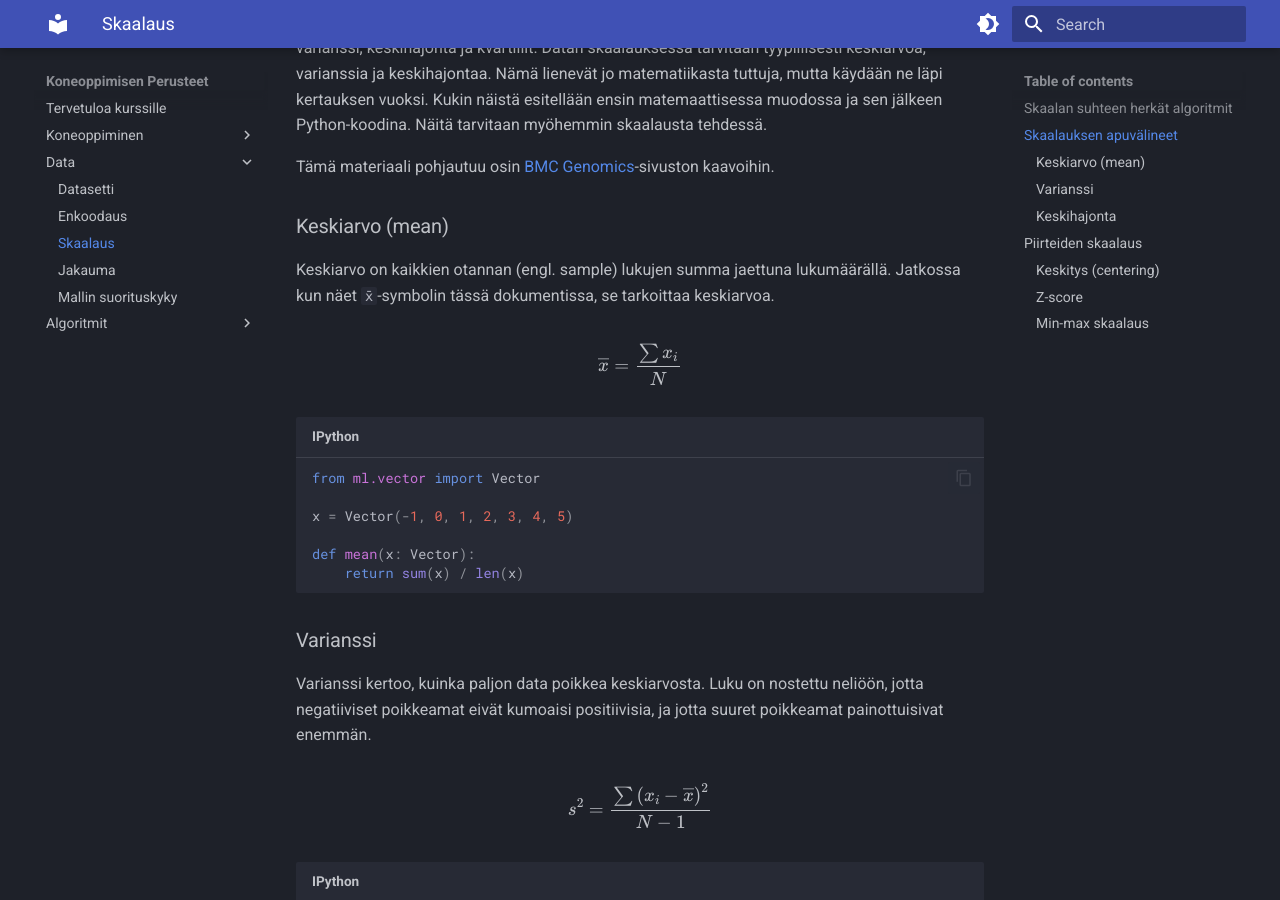
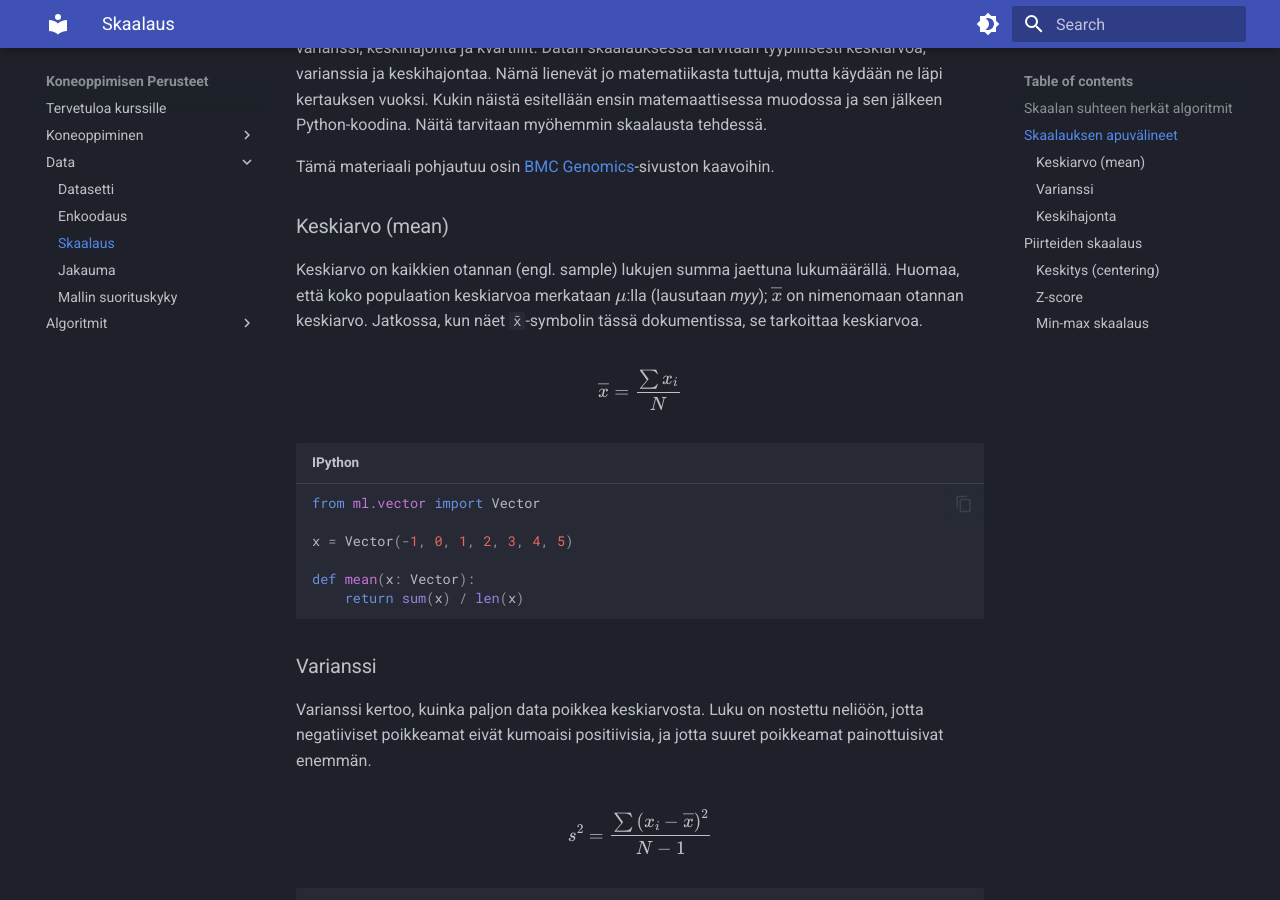
Before and after one commit to sourander/ml-perusteet, an MkDocs documentation site: the page built from docs/data/skaalaus.md, in a window 1280 px wide and 900 px high, scrolled down 795 px. Built offline with MkDocs 1.6.1 and Material for MkDocs 9.7.7, drawn with Linux system fonts in a browser that asks for light colours; emoji names are drawn with the system emoji font.

Commit message:
Added mention of mu for mean

```diff
--- a/docs/data/skaalaus.md
+++ b/docs/data/skaalaus.md
@@ -21,7 +21,7 @@ Tämä materiaali pohjautuu osin [BMC Genomics](https://bmcgenomics.biomedcentra
 
 ### Keskiarvo (mean)
 
-Keskiarvo on kaikkien otannan (engl. sample) lukujen summa jaettuna lukumäärällä. Jatkossa kun näet `x̄`-symbolin tässä dokumentissa, se tarkoittaa keskiarvoa.
+Keskiarvo on kaikkien otannan (engl. sample) lukujen summa jaettuna lukumäärällä. Huomaa, että koko populaation keskiarvoa merkataan $\mu$:lla (lausutaan *myy*); $\overline{x}$ on nimenomaan otannan keskiarvo. Jatkossa, kun näet `x̄`-symbolin tässä dokumentissa, se tarkoittaa keskiarvoa.
 
 $$
 {\overline{x}} = \frac{\sum x_{i}}{N}
```
